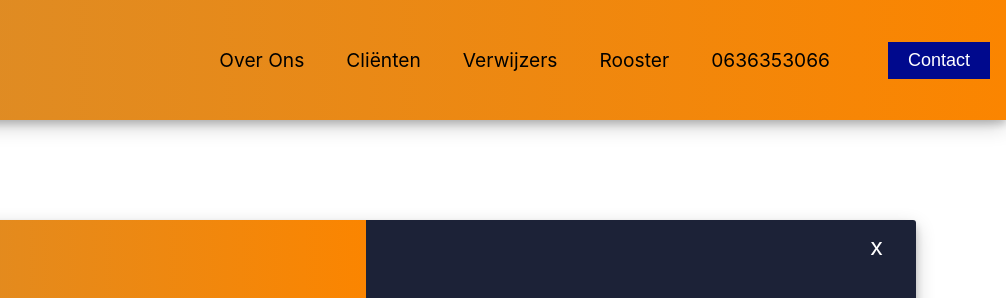
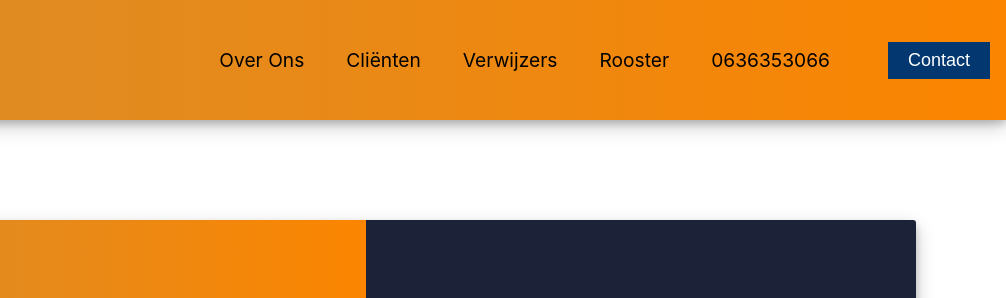
Before and after one commit to daniel1890/Gatsby-Next-NoBootstrap, a Gatsby site: page /contact in a window 1280 px wide. Shown: the top 298 px of the page, 274-1280 px from the left. Built offline with nearby package versions, Linux system fonts and the light colour scheme; Gatsby itself is replaced by a stand-in of ours.

Commit message:
small styles changes

```diff
--- a/src/components/Button/Button.css
+++ b/src/components/Button/Button.css
@@ -1,6 +1,6 @@
 :root {
   --primary: #dfa320;
-  --blue: #00098d;
+  --blue: #023770;
 }
 
 .btn {
--- a/src/components/SignupForm/Form.css
+++ b/src/components/SignupForm/Form.css
@@ -7,16 +7,6 @@
   height: 600px;
   display: grid;
   grid-template-columns: 1fr 1fr;
-}
-
-.close-btn {
-  position: absolute;
-  top: 2%;
-  right: 3%;
-  font-size: 1.5rem;
-  z-index: 1;
-  color: #fff;
-  cursor: pointer;
 }
 
 .signupform-content-left {
--- a/src/components/SignupForm/Form.js
+++ b/src/components/SignupForm/Form.js
@@ -13,7 +13,6 @@ const Form = () => {
   return (
     <>
       <div className="signupform-container">
-        <span className="close-btn">x</span>
         <div className="signupform-content-left"></div>
 
         {!isSubmitted ? <FormSignup submitForm={submitForm} /> : <FormSucces />}
```
